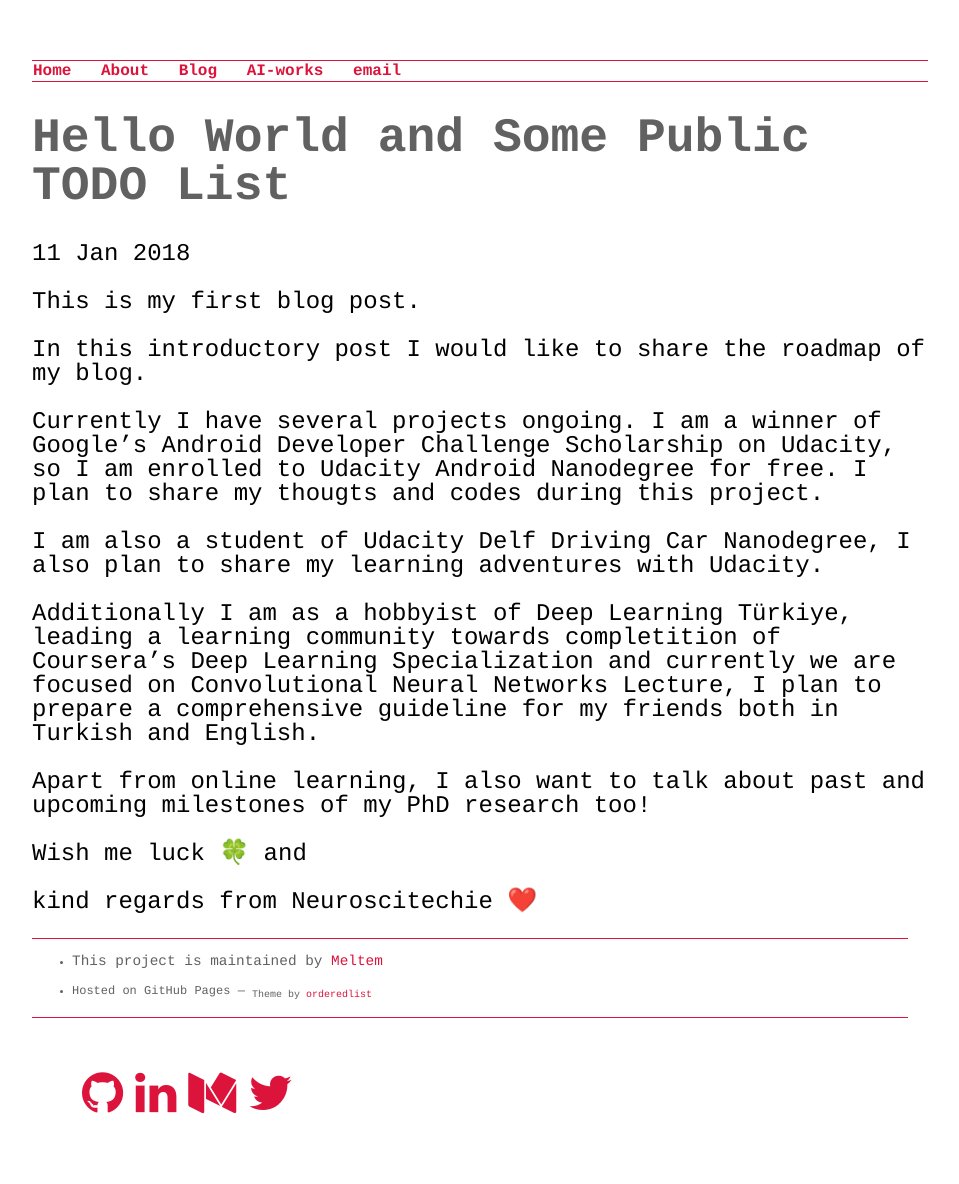
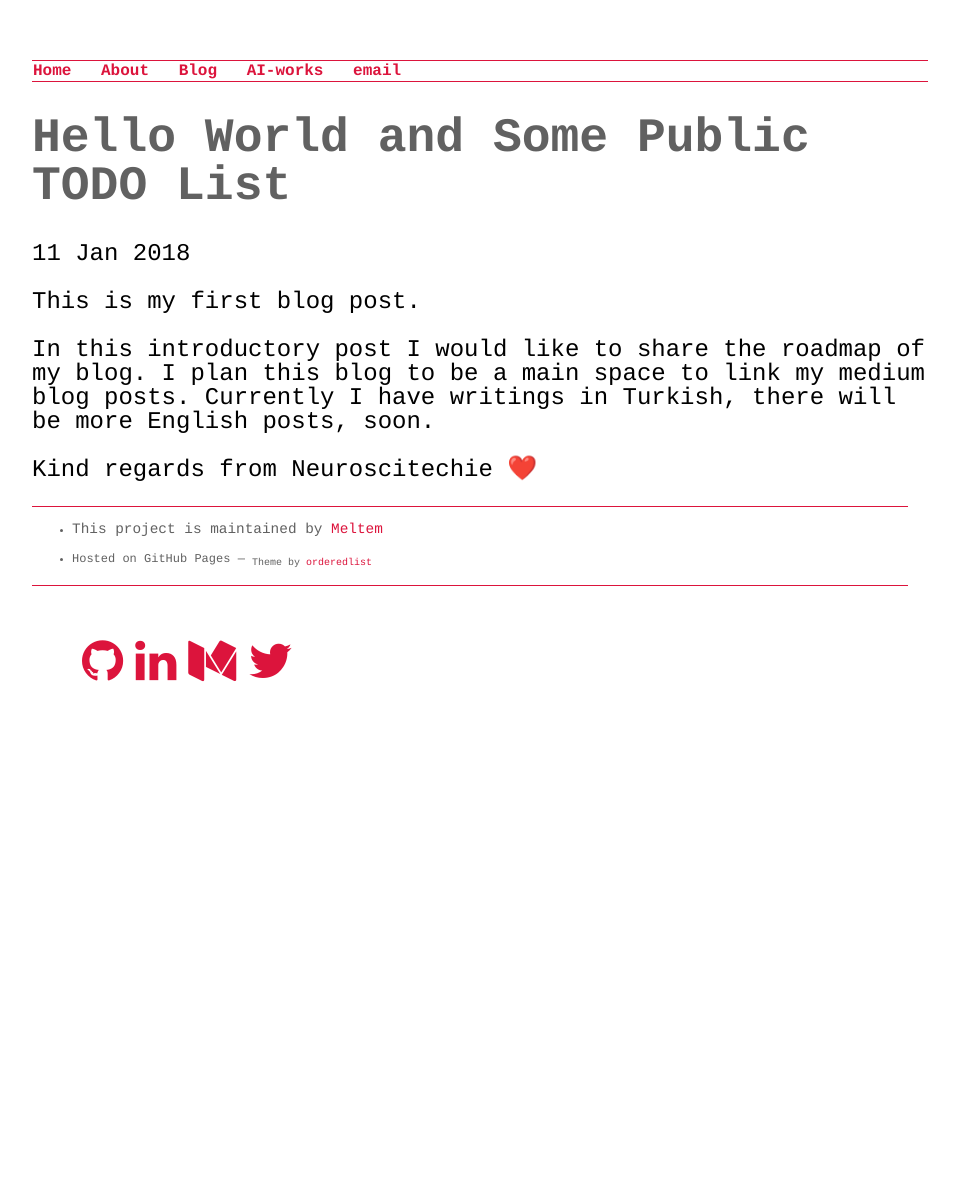
Before and after one commit to inantubek/meltemiatay.github.io, a Jekyll site: the page built from _posts/2017-12-02-Hello World.md, in a window 1280 px wide. Shown: the whole page, without its empty margins (160-1119 px from the left). Built offline with Jekyll 4.4.1, drawn with Linux system fonts in a browser that asks for light colours; nearby versions of some CDN libraries; after the commit the page ends 900 px from its top, so only the background shows below that.

Commit message:
Update 2017-12-02-Hello World.md

```diff
--- a/_posts/2017-12-02-Hello World.md
+++ b/_posts/2017-12-02-Hello World.md
@@ -7,18 +7,9 @@ categories: tech
 This is my first blog post.
 
 In this introductory post I would like to share the roadmap of my blog.
+I plan this blog to be a main space to link my medium blog posts.
+Currently I have writings in Turkish, there will be more English posts, soon.
 
 
-Currently I have several projects ongoing. I am a winner of Google's Android Developer Challenge Scholarship on Udacity, so I am enrolled to Udacity Android Nanodegree for free. I plan to share my thougts and codes during this project.
 
-
-I am also a student of Udacity Delf Driving Car Nanodegree, I also plan to share my learning adventures with Udacity.
-
-
-Additionally I am as a hobbyist of Deep Learning Türkiye, leading a learning community towards completition of Coursera's Deep Learning Specialization and currently we are focused on Convolutional Neural Networks Lecture, I plan to prepare a comprehensive guideline for my friends both in Turkish and English.
-
-Apart from online learning, I also want to talk about past and upcoming milestones of my PhD research too!
-
-Wish me luck 🍀 and
-
-kind regards from Neuroscitechie ❤️
+Kind regards from Neuroscitechie ❤️
```
